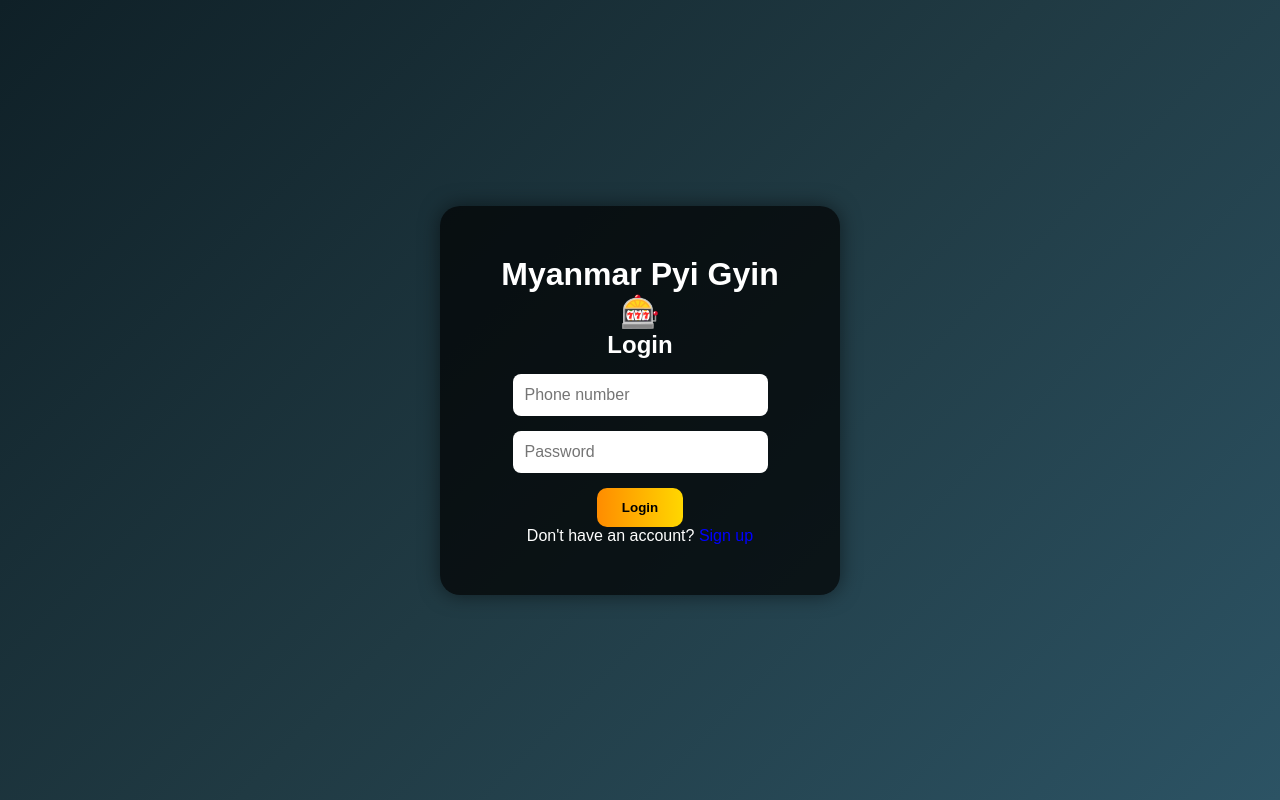
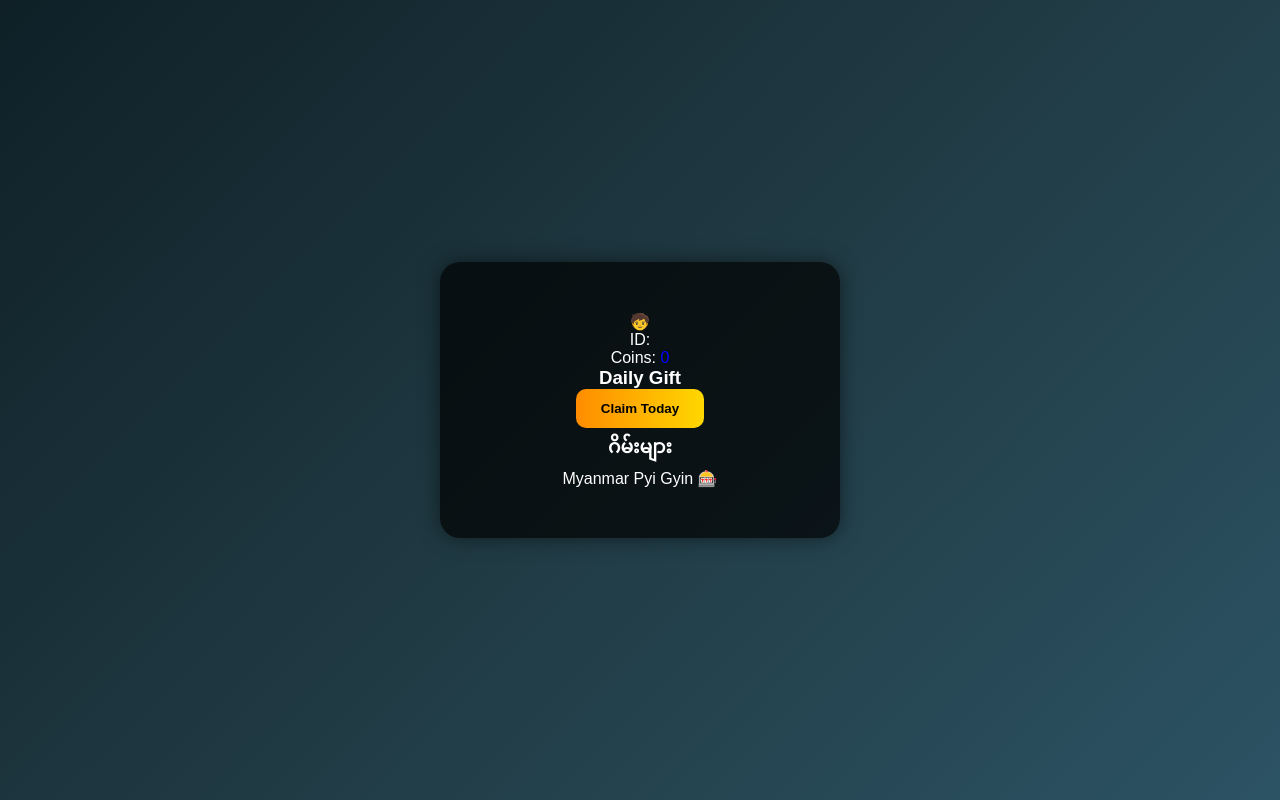
Before and after one commit to htetmyat404/666bigwin, a plain HTML site: page index.html in a window 1280 px wide. Drawn offline with Linux system fonts and the light colour scheme.

Commit message:
Update index.html

```diff
--- a/index.html
+++ b/index.html
@@ -7,26 +7,35 @@
 <link rel="stylesheet" href="style.css">
 </head>
 <body>
+
+<audio id="bgm" src="sounds/bgm.mp3" loop autoplay></audio>
+
 <div class="container">
-  <h1>Myanmar Pyi Gyin 🎰</h1>
-  <div id="auth-box">
-    <div id="login-box">
-      <h2>Login</h2>
-      <input type="text" id="login-phone" placeholder="Phone number">
-      <input type="password" id="login-pass" placeholder="Password">
-      <button onclick="login()">Login</button>
-      <p>Don't have an account? <span onclick="showSignup()">Sign up</span></p>
-    </div>
-    <div id="signup-box" style="display:none">
-      <h2>Sign Up</h2>
-      <input type="text" id="signup-name" placeholder="Name">
-      <input type="text" id="signup-phone" placeholder="Phone number">
-      <input type="password" id="signup-pass" placeholder="Password">
-      <button onclick="signup()">Sign Up</button>
-      <p>Already have an account? <span onclick="showLogin()">Login</span></p>
+
+  <!-- User Profile -->
+  <div class="user-profile">
+    <div class="avatar">🧒</div>
+    <div class="user-info">
+      <p>ID: <span id="user-id"></span></p>
+      <p>Coins: <span id="coins">0</span></p>
     </div>
   </div>
+
+  <!-- Daily Gift -->
+  <div class="daily-gift">
+    <h3>Daily Gift</h3>
+    <button onclick="claimDaily()">Claim Today</button>
+    <p id="daily-msg"></p>
+  </div>
+
+  <!-- Game Section -->
+  <div class="games-section">
+    <h3>ဂိမ်းများ</h3>
+    <div class="game-card" onclick="startSlotGame()">Myanmar Pyi Gyin 🎰</div>
+  </div>
+
 </div>
+
 <script src="app.js"></script>
 </body>
 </html>
```
